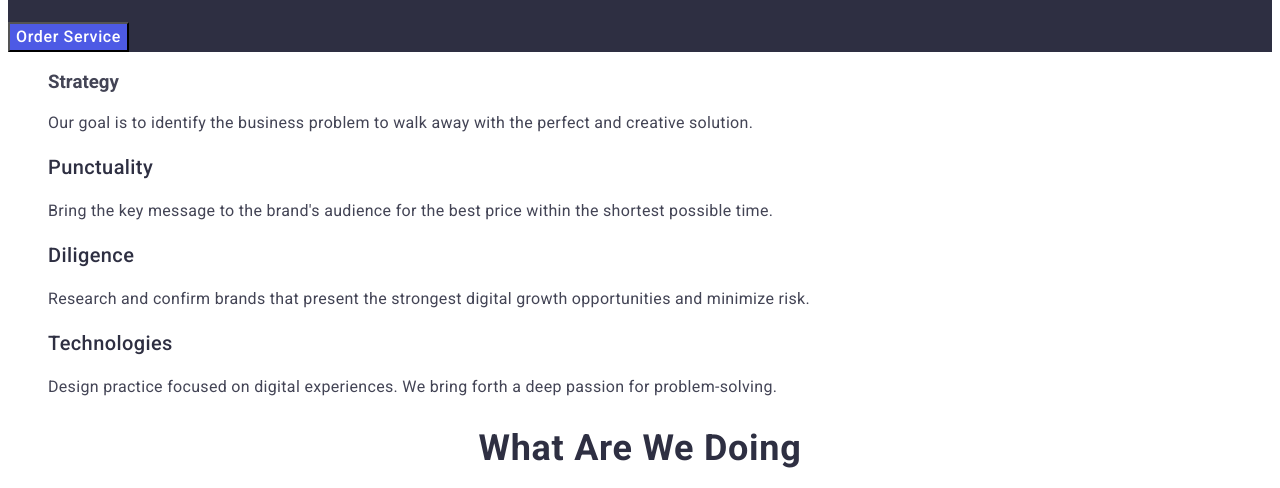
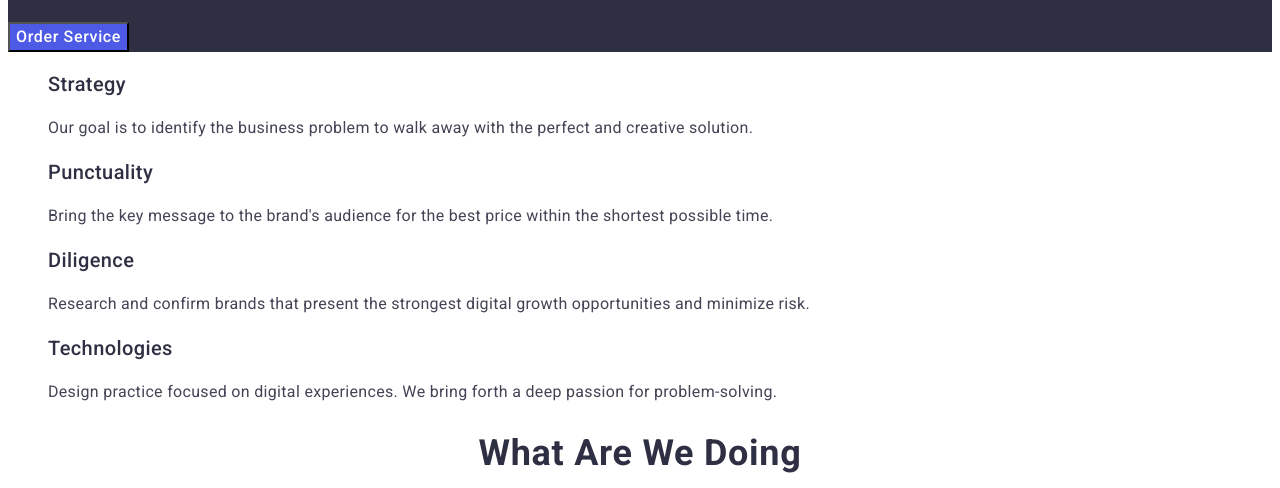
Before and after one commit to dima220994/goit-markup-hw-02, a plain HTML site: page index.html in a window 1280 px wide. Shown: the part 312-800 px from the top of the page. Drawn offline with Linux system fonts and the light colour scheme.

Commit message:
66666666

```diff
--- a/index.html
+++ b/index.html
@@ -63,7 +63,7 @@
         </h2>
         <ul class="feature-list list">
           <li class="feature-list-item">
-            <h3 class="feature-title">Strategy</h3>
+            <h3 class="features-list-title">Strategy</h3>
             <p class="features-list-text">
               Our goal is to identify the business problem to walk away with the
               perfect and creative solution.
```
